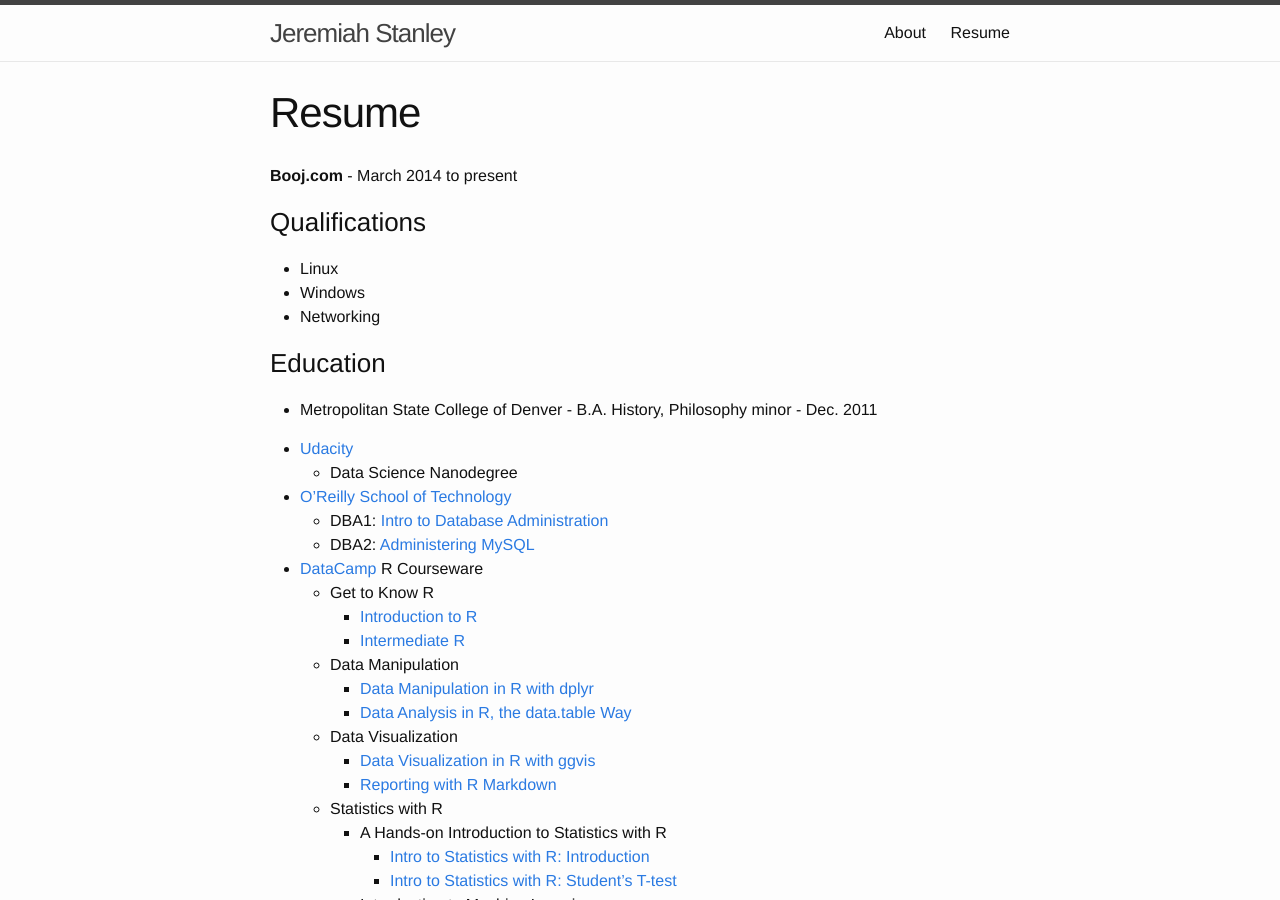
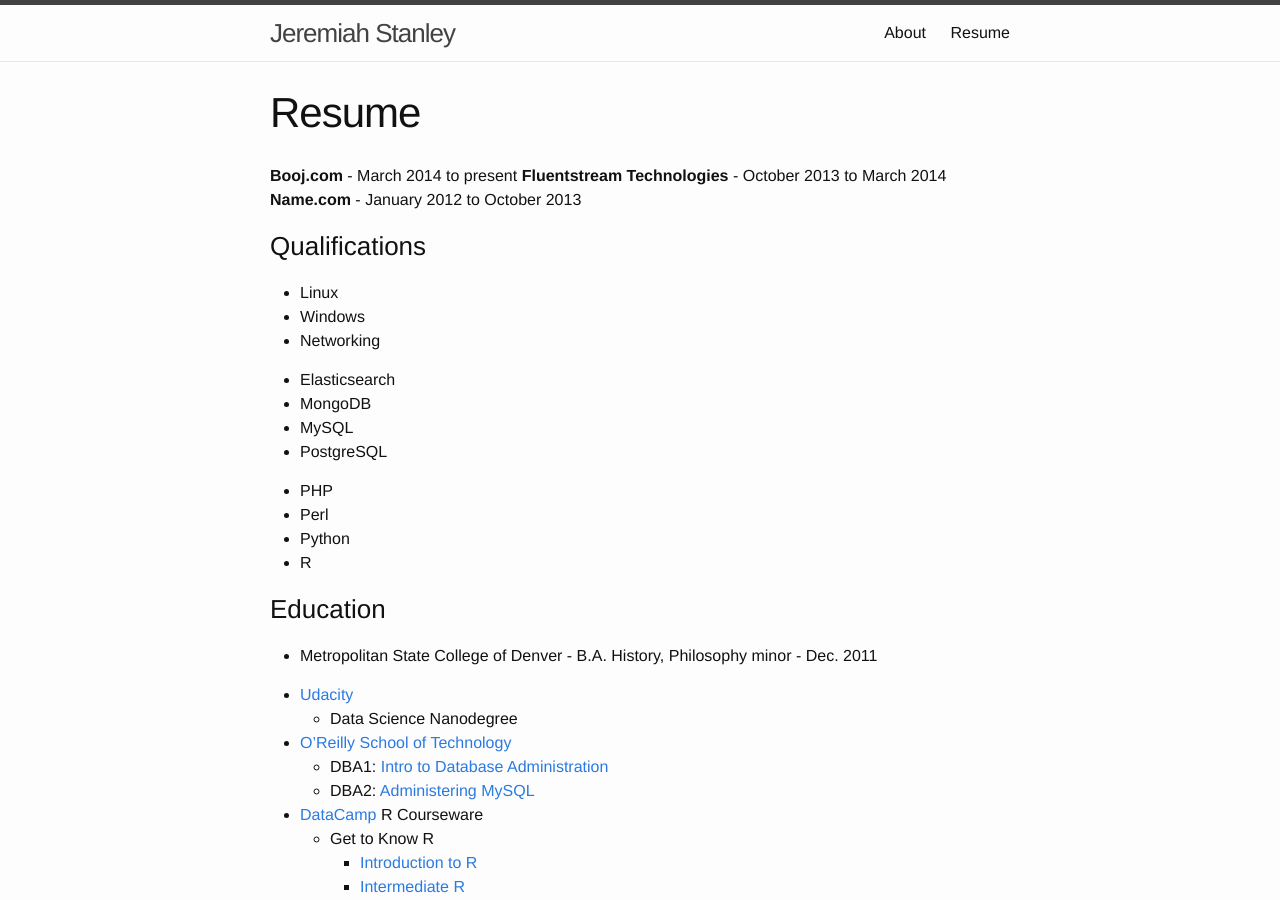
Before and after one commit to miahorg/miahorg.github.io, a Jekyll site: the page built from resume.md, in a window 1280 px wide and 900 px high. Built offline with Jekyll 4.4.1, drawn with Linux system fonts in a browser that asks for light colours.

Commit message:
adding some resume details

```diff
--- a/resume.md
+++ b/resume.md
@@ -4,11 +4,23 @@ title: Resume
 permalink: /resume/
 ---
 **Booj.com** - March 2014 to present
+**Fluentstream Technologies** - October 2013 to March 2014
+**Name.com** - January 2012 to October 2013
 
 ### Qualifications
 * Linux
 * Windows
 * Networking
+
+* Elasticsearch
+* MongoDB
+* MySQL
+* PostgreSQL
+
+* PHP
+* Perl
+* Python
+* R
 
 ### Education
 * Metropolitan State College of Denver - B.A. History, Philosophy minor - Dec. 2011
```
